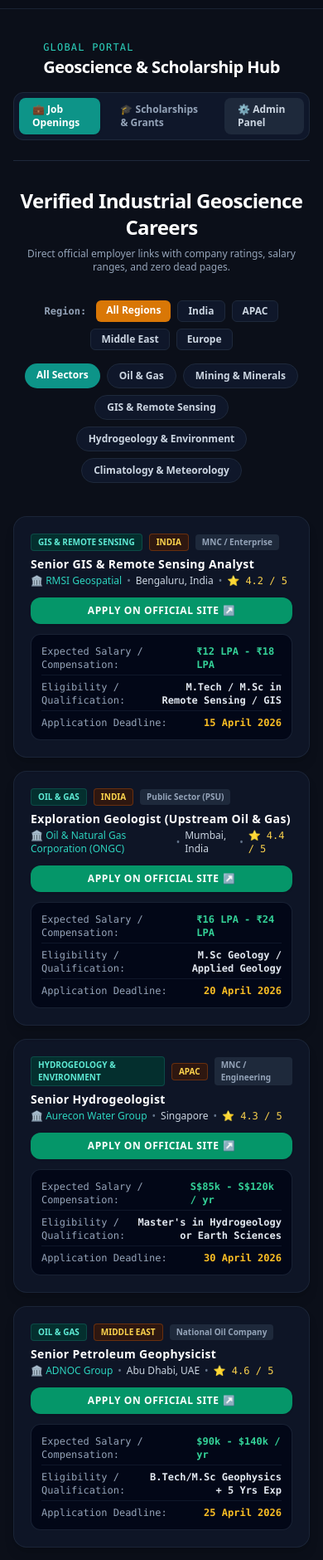
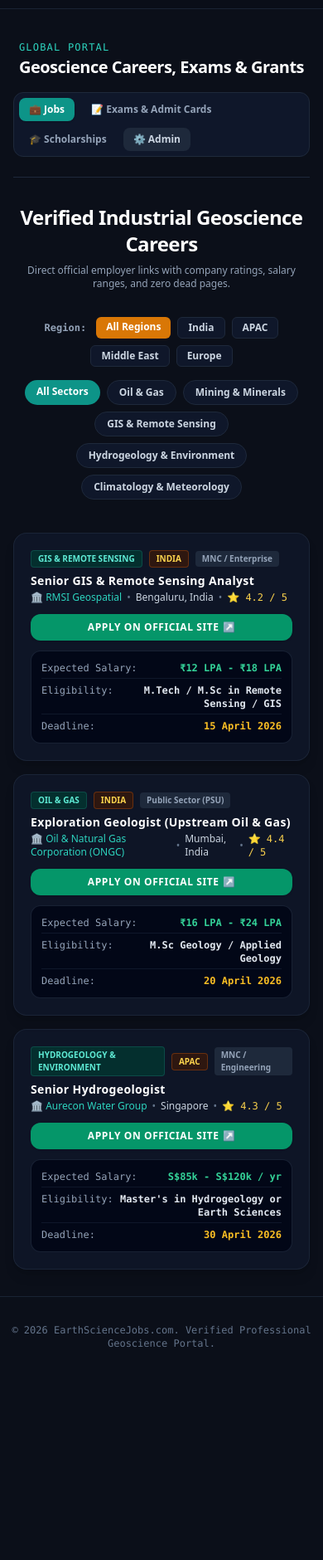
Before and after one commit to Roshangeek/earthsciencejob, a Next.js app: page / in a window 390 px wide. Shown: the part 54-1934 px from the top of the page at 83% size. After the commit the page ends 1713 px from the top, so only its background shows below. Built offline with nearby package versions, Linux system fonts and the light colour scheme.

Commit message:
Refactor job listings and add exam details
Removed several job listings from the allJobs array and updated the title in the navigation bar. Added a new allExams array with exam details.

```diff
--- a/src/app/page.js
+++ b/src/app/page.js
@@ -7,7 +7,6 @@ export default async function Home({ searchParams }) {
   const sectorFilter = searchParams?.sector || '';
   const regionFilter = searchParams?.region || '';
 
-  // Verified active direct-employer database with salaries & company ratings
   const allJobs = [
     {
       id: 1,
@@ -53,51 +52,6 @@ export default async function Home({ searchParams }) {
       qualification: "Master's in Hydrogeology or Earth Sciences",
       lastDate: "30 April 2026",
       url: "https://careers.aurecongroup.com/"
-    },
-    {
-      id: 4,
-      title: "Senior Petroleum Geophysicist",
-      company: "ADNOC Group",
-      location: "Abu Dhabi, UAE",
-      region: "Middle East",
-      sector: "Oil & Gas",
-      jobType: "Full-time",
-      companyType: "National Oil Company",
-      rating: "⭐ 4.6 / 5",
-      salary: "$90k - $140k / yr",
-      qualification: "B.Tech/M.Sc Geophysics + 5 Yrs Exp",
-      lastDate: "25 April 2026",
-      url: "https://www.adnoc.ae/en/careers"
-    },
-    {
-      id: 5,
-      title: "Mining Geologist & Ore Control Specialist",
-      company: "BHP Minerals",
-      location: "Perth, Australia",
-      region: "APAC",
-      sector: "Mining & Minerals",
-      jobType: "Full-time",
-      companyType: "Global Mining MNC",
-      rating: "⭐ 4.5 / 5",
-      salary: "A$110k - A$150k / yr",
-      qualification: "B.E/M.Sc Geology with Open Cast Mining Exp",
-      lastDate: "05 May 2026",
-      url: "https://careers.bhp.com"
-    },
-    {
-      id: 6,
-      title: "Climatology & Weather Data Scientist",
-      company: "MeteoSwiss Data Labs",
-      location: "Geneva, Switzerland",
-      region: "Europe",
-      sector: "Climatology & Meteorology",
-      jobType: "Contract",
-      companyType: "Research Institution",
-      rating: "⭐ 4.7 / 5",
-      salary: "CHF 95k - CHF 130k / yr",
-      qualification: "Ph.D / M.Sc in Climatology or Meteorology",
-      lastDate: "10 May 2026",
-      url: "https://www.meteoswiss.admin.ch"
     }
   ];
 
@@ -119,15 +73,36 @@ export default async function Home({ searchParams }) {
       deadline: "30 May 2026",
       amount: "€934/month + Travel Allowance",
       url: "https://www.daad.in/en/"
+    }
+  ];
+
+  const allExams = [
+    {
+      id: 1,
+      title: "UPSC Combined Geo-Scientist Examination 2026",
+      conductingBody: "Union Public Service Commission (UPSC)",
+      status: "Admit Card Released / Notification Live",
+      examDate: "June 2026",
+      eligibility: "M.Sc in Geology/Applied Geology/Marine Geology/Hydrogeology or M.Sc Geophysics",
+      url: "https://upsconline.nic.in"
+    },
+    {
+      id: 2,
+      title: "GATE 2026 Geology & Geophysics (GG) / Engineering Sciences (XE)",
+      conductingBody: "IIT Roorkee / IISc Bangalore",
+      status: "Scorecard & PSU Recruitment Active",
+      examDate: "February 2026",
+      eligibility: "Bachelor's/Master's in relevant science or engineering branches",
+      url: "https://gate2026.iitr.ac.in"
     },
     {
       id: 3,
-      title: "Fullbright-Nehru Master's Fellowship in Earth & Climate Sciences",
-      provider: "US-IEF / Government of India",
-      eligibility: "Completed equivalent of a US Bachelor's degree with 3+ years professional experience",
-      deadline: "15 June 2026",
-      amount: "Full J-1 Visa Support + Airfare & Living Costs",
-      url: "https://www.usief.org.in/"
+      title: "CSIR UGC NET Earth, Atmospheric, Ocean and Planetary Sciences",
+      conductingBody: "National Testing Agency (NTA / CSIR)",
+      status: "Application Window Open",
+      examDate: "July 2026",
+      eligibility: "M.Sc or equivalent degree with 55% marks",
+      url: "https://csirnet.nta.ac.in"
     }
   ];
 
@@ -150,24 +125,26 @@ export default async function Home({ searchParams }) {
       <div className="flex flex-col md:flex-row justify-between items-center gap-4 mb-8 pb-6 border-b border-slate-800">
         <div>
           <span className="text-xs font-mono tracking-widest text-teal-400 uppercase">Global Portal</span>
-          <h1 className="text-xl font-bold tracking-tight text-white">Geoscience & Scholarship Hub</h1>
+          <h1 className="text-xl font-bold tracking-tight text-white">Geoscience Careers, Exams & Grants</h1>
         </div>
-        <div className="flex items-center gap-2 bg-slate-900 p-1.5 rounded-xl border border-slate-800">
-          <Link href="/?tab=jobs" className={`px-4 py-1.5 rounded-lg text-xs font-bold transition ${activeTab === 'jobs' ? 'bg-teal-600 text-white shadow' : 'text-slate-400 hover:text-white'}`}>
-            💼 Job Openings
+        <div className="flex items-center gap-2 bg-slate-900 p-1.5 rounded-xl border border-slate-800 flex-wrap">
+          <Link href="/?tab=jobs" className={`px-3 py-1.5 rounded-lg text-xs font-bold transition ${activeTab === 'jobs' ? 'bg-teal-600 text-white shadow' : 'text-slate-400 hover:text-white'}`}>
+            💼 Jobs
           </Link>
-          <Link href="/?tab=scholarships" className={`px-4 py-1.5 rounded-lg text-xs font-bold transition ${activeTab === 'scholarships' ? 'bg-amber-600 text-white shadow' : 'text-slate-400 hover:text-white'}`}>
-            🎓 Scholarships & Grants
+          <Link href="/?tab=exams" className={`px-3 py-1.5 rounded-lg text-xs font-bold transition ${activeTab === 'exams' ? 'bg-indigo-600 text-white shadow' : 'text-slate-400 hover:text-white'}`}>
+            📝 Exams & Admit Cards
           </Link>
-          <Link href="/admin" className="px-4 py-1.5 rounded-lg text-xs font-bold text-slate-300 bg-slate-800 hover:bg-slate-700 transition">
-            ⚙️ Admin Panel
+          <Link href="/?tab=scholarships" className={`px-3 py-1.5 rounded-lg text-xs font-bold transition ${activeTab === 'scholarships' ? 'bg-amber-600 text-white shadow' : 'text-slate-400 hover:text-white'}`}>
+            🎓 Scholarships
+          </Link>
+          <Link href="/admin" className="px-3 py-1.5 rounded-lg text-xs font-bold text-slate-300 bg-slate-800 hover:bg-slate-700 transition">
+            ⚙️ Admin
           </Link>
         </div>
       </div>
 
       {activeTab === 'jobs' ? (
         <>
-          {/* Hero Header */}
           <div className="text-center max-w-2xl mx-auto mb-8">
             <h2 className="text-2xl md:text-3xl font-extrabold tracking-tight mb-2 text-white">
               Verified Industrial Geoscience Careers
@@ -177,7 +154,6 @@ export default async function Home({ searchParams }) {
             </p>
           </div>
 
-          {/* Region Filter Bar */}
           <div className="flex flex-wrap justify-center gap-2 mb-4">
             <span className="text-xs font-semibold text-slate-400 self-center mr-1 font-mono">Region:</span>
             <Link href="/?tab=jobs" className={`px-3 py-1 rounded-md text-xs font-bold transition ${!regionFilter ? 'bg-amber-600 text-white' : 'bg-slate-900 text-slate-300 border border-slate-800'}`}>
@@ -190,7 +166,6 @@ export default async function Home({ searchParams }) {
             ))}
           </div>
 
-          {/* Sector Filter Pills */}
           <div className="flex flex-wrap justify-center gap-2 mb-10">
             <Link href={`/?tab=jobs${regionFilter ? `&region=${regionFilter}` : ''}`} className={`px-3.5 py-1.5 rounded-full text-xs font-semibold transition ${!sectorFilter ? 'bg-teal-600 text-white' : 'bg-slate-900 text-slate-300 border border-slate-800'}`}>
               All Sectors
@@ -202,14 +177,8 @@ export default async function Home({ searchParams }) {
             ))}
           </div>
 
-          {/* Job Feed */}
           <div className="space-y-4 max-w-3xl mx-auto">
-            {jobs.length === 0 ? (
-              <div className="bg-slate-900 p-8 rounded-2xl text-center border border-slate-800">
-                <p className="text-slate-400 text-xs">No active listings match this specific filter.</p>
-              </div>
-            ) : (
-              jobs.map((job) => (
+            {jobs.map((job) => (
               <div key={job.id} className="bg-slate-900/80 p-5 rounded-2xl border border-slate-800/80 hover:border-slate-700 transition shadow-lg">
                 <div className="flex flex-col md:flex-row justify-between items-start md:items-center gap-3 mb-3">
                   <div>
@@ -233,29 +202,69 @@ export default async function Home({ searchParams }) {
                   </a>
                 </div>
 
-                  {/* Metadata Details Style */}
                 <div className="bg-slate-950/90 rounded-xl p-3 border border-slate-800/80 text-xs space-y-1.5 text-slate-300 font-mono">
                   <div className="flex justify-between border-b border-slate-900 pb-1">
-                      <span className="text-slate-400">Expected Salary / Compensation:</span>
+                    <span className="text-slate-400">Expected Salary:</span>
                     <span className="font-bold text-emerald-400">{job.salary}</span>
                   </div>
                   <div className="flex justify-between border-b border-slate-900 pb-1">
-                      <span className="text-slate-400">Eligibility / Qualification:</span>
+                    <span className="text-slate-400">Eligibility:</span>
                     <span className="font-semibold text-slate-200 text-right">{job.qualification}</span>
                   </div>
                   <div className="flex justify-between">
-                      <span className="text-slate-400">Application Deadline:</span>
+                    <span className="text-slate-400">Deadline:</span>
                     <span className="font-semibold text-amber-400">{job.lastDate}</span>
                   </div>
                 </div>
               </div>
-              ))
-            )}
+            ))}
+          </div>
+        </>
+      ) : activeTab === 'exams' ? (
+        <>
+          <div className="text-center max-w-2xl mx-auto mb-8">
+            <h2 className="text-2xl md:text-3xl font-extrabold tracking-tight mb-2 text-white">
+              Competitive Earth Science Examinations & Admit Cards
+            </h2>
+            <p className="text-slate-400 text-xs">
+              Track official notifications, syllabus updates, exam dates, and admit cards for UPSC, GATE, and CSIR NET.
+            </p>
+          </div>
+
+          <div className="space-y-4 max-w-3xl mx-auto">
+            {allExams.map((exam) => (
+              <div key={exam.id} className="bg-slate-900/80 p-6 rounded-2xl border border-slate-800/80 shadow-lg">
+                <div className="flex flex-col md:flex-row justify-between items-start md:items-center gap-3 mb-4">
+                  <div>
+                    <span className="text-[10px] font-bold uppercase bg-indigo-950 text-indigo-300 px-2.5 py-1 rounded border border-indigo-800/60 font-mono">📝 National Exam Notice</span>
+                    <h3 className="text-base font-bold text-white mt-2">{exam.title}</h3>
+                    <p className="text-xs text-teal-400 font-medium">Conducting Authority: {exam.conductingBody}</p>
+                  </div>
+                  <a href={exam.url} target="_blank" rel="noopener noreferrer" className="bg-indigo-600 hover:bg-indigo-500 text-white px-5 py-2.5 rounded-xl text-xs font-bold uppercase tracking-wider text-center w-full md:w-auto shadow transition">
+                    Official Notice / Portal ↗
+                  </a>
+                </div>
+
+                <div className="bg-slate-950/90 rounded-xl p-3.5 border border-slate-800 text-xs space-y-2 text-slate-300 font-mono">
+                  <div className="flex justify-between border-b border-slate-900 pb-1.5">
+                    <span className="text-slate-400">Current Status:</span>
+                    <span className="font-bold text-emerald-400">{exam.status}</span>
+                  </div>
+                  <div className="flex justify-between border-b border-slate-900 pb-1.5">
+                    <span className="text-slate-400">Eligibility Criteria:</span>
+                    <span className="font-semibold text-slate-200 text-right max-w-md">{exam.eligibility}</span>
+                  </div>
+                  <div className="flex justify-between">
+                    <span className="text-slate-400">Exam Window:</span>
+                    <span className="font-semibold text-amber-400">{exam.examDate}</span>
+                  </div>
+                </div>
+              </div>
+            ))}
           </div>
         </>
       ) : (
         <>
-          {/* Scholarships Feed Section */}
           <div className="text-center max-w-2xl mx-auto mb-8">
             <h2 className="text-2xl md:text-3xl font-extrabold tracking-tight mb-2 text-white">
               Global Earth Science Scholarships & Fellowships
```
Lines whose indentation alone changed are shown as unchanged.
